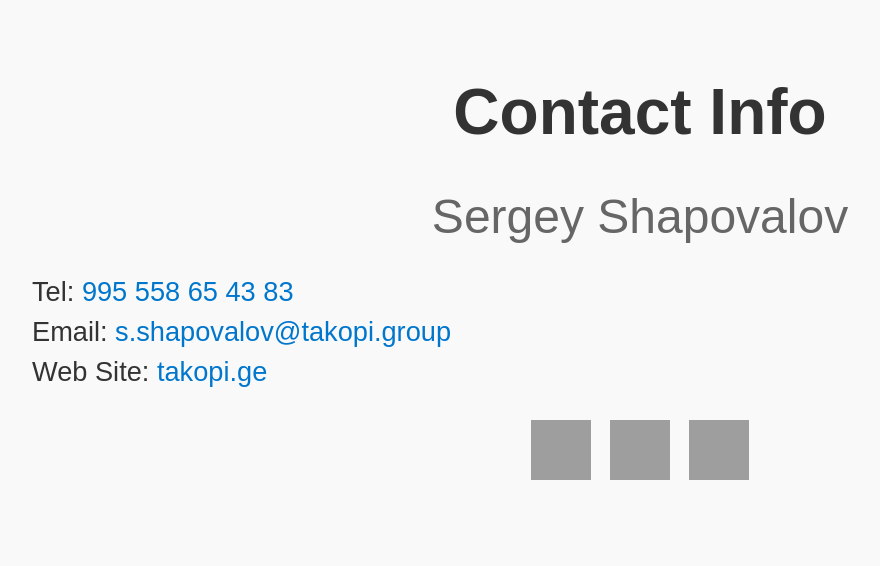
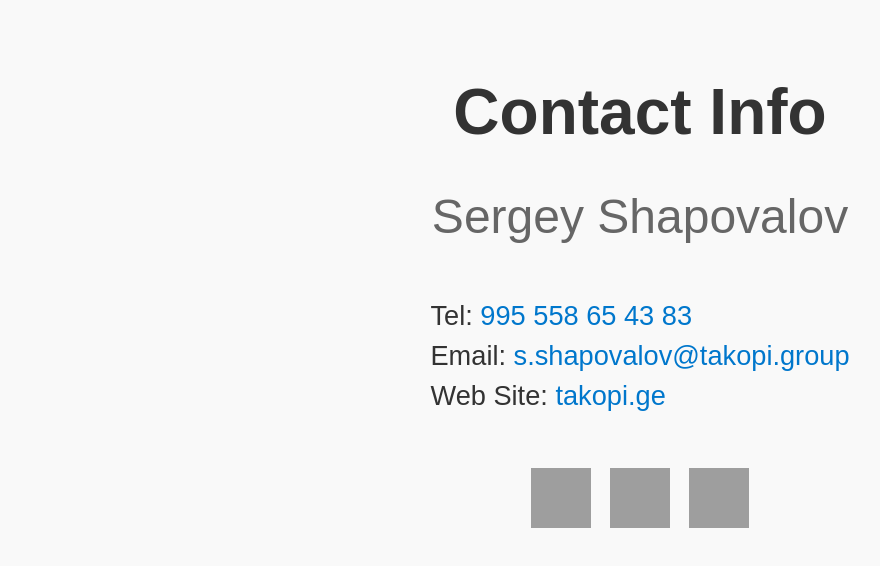
Before and after one commit to P1umpeach/ContactInfoQr, a plain HTML site: page index.html in a window 1280 px wide. Shown: the whole page, without its empty margins (0-880 px from the left). Drawn offline with Linux system fonts and the light colour scheme; grey boxes are pictures that could not be loaded.

Commit message:
Update index.html

```diff
--- a/index.html
+++ b/index.html
@@ -59,6 +59,11 @@
     .social-icons a:hover img {
       transform: scale(1.1);
     }
+
+    .links {
+      display:flex;
+      justify-content:center;
+    }
   </style>
 </head>
 <body>
@@ -66,11 +71,13 @@
   <h1>Contact Info</h1>
   <h2>Sergey Shapovalov</h2>
 
+<div class="links">
   <ul>
     <li>Tel: <a href="tel:+995558654383">995 558 65 43 83</a></li>
     <li>Email: <a href="s.shapovalov@takopi.group">s.shapovalov@takopi.group</a></li>
     <li>Web Site: <a href="https://www.takopi.ge">takopi.ge</a></li>
   </ul>
+</div>
 
   <div class="social-icons">
     <a href="https://www.facebook.com/TakopiGeorgia" target="_blank" title="Facebook">
```
